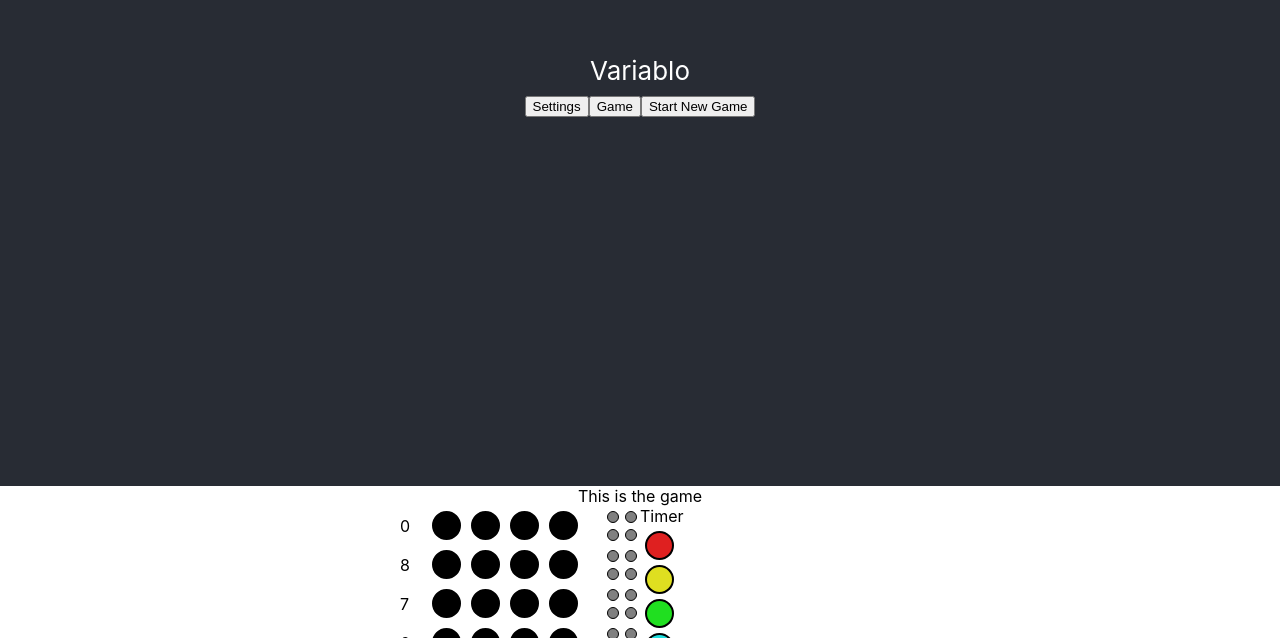
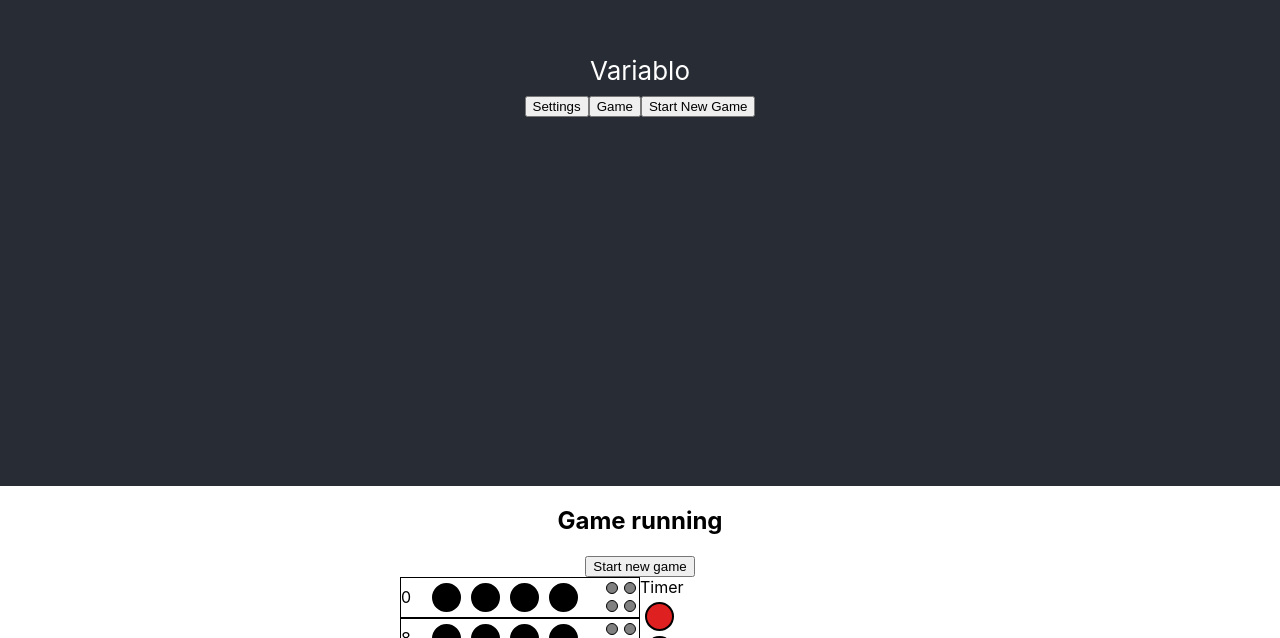
Before and after one commit to Radivis/combinatio, a React (Create React App) app: page / in a window 1280 px wide. Shown: the part 314-952 px from the top of the page. Built offline with nearby package versions, Linux system fonts and the light colour scheme.

Commit message:
Attempt at implementing revelation of solution

```diff
--- a/src/components/Game/Game.tsx
+++ b/src/components/Game/Game.tsx
@@ -1,5 +1,5 @@
-import { useState, useEffect } from "react";
-import { numPinsPerRow } from "../../constants";
+import { useState, useEffect, useCallback } from "react";
+import { numPinsPerRow, gameStates } from "../../constants";
 
 import GameRow from "../GameRow/GameRow";
 import Color from "../../util/Color";
@@ -18,45 +18,74 @@ const Game = (props: gameProps) => {
     const { numRows, baseColors } = props;
 
     const defaultStartColorArray = range(numPinsPerRow).map(i => {
-        return Color.makeHsl(0, 0, 0);
+        return Color.makeHsl(1, 0, 0);
     })
+
 
     const [activeRowIndex, setActiveRowIndex] = useState(1);
     const [solutionColors, setSolutionColors] = useState([...defaultStartColorArray]);
+    const [gameState, setGameState] = useState(gameStates[0]);
+    const [shouldClearBoard, setShouldClearBoard] = useState(false);
+
+    const generateSolutionColors = useCallback((): Color[] => {
+        return range(numPinsPerRow).map(i => {
+            return baseColors[~~(Math.random()*baseColors.length -1)];
+        });
+    }, [baseColors])
 
     const rowKeys = range(numRows+1, 1);
 
+    const restartGame = () => {
+        setGameState(gameStates[0]);
+        setSolutionColors(generateSolutionColors());
+        setActiveRowIndex(1);
+        setShouldClearBoard(true);
+    };
+
     // Generate the solutionColors in a useEffect, so that they don't change after each re-render!
     useEffect(() => {
-        const _solutionColors = range(numPinsPerRow).map(i => {
-            return baseColors[~~(Math.random()*baseColors.length -1)];
-        });
+        const _solutionColors = generateSolutionColors();
         setSolutionColors(_solutionColors);
-    }, [baseColors]);
+    }, [baseColors, generateSolutionColors]);
 
     console.log('Game.tsx solution colors: ', solutionColors);
 
     return <div>
-        This is the game
+        {gameState === gameStates[0] && <h2>Game running</h2>}
+        {gameState === gameStates[1] && <h2>Game won!</h2>}
+        {gameState === gameStates[2] && <h2>Game lost!</h2>}
+        <button onClick={restartGame}>
+            Start new game
+        </button>
         <div className="game">
             <div className="board">
                 <GameRow
                     key={0}
                     rowKey={0}
+                    numRows={numRows}
                     baseColors={baseColors}
                     initialColors={defaultStartColorArray}
                     solutionColors={solutionColors}
                     activeRowIndex = {activeRowIndex}
                     setActiveRowIndex = {setActiveRowIndex}
+                    gameState = {gameState}
+                    setGameState = {setGameState}
+                    shouldClearBoard = {shouldClearBoard}
+                    setShouldClearBoard = {setShouldClearBoard}
                 />
                 {rowKeys.reverse().map(rowKey => <GameRow
                     key={rowKey}
                     rowKey={rowKey}
+                    numRows={numRows}
                     baseColors={baseColors}
                     initialColors={defaultStartColorArray}
                     solutionColors={solutionColors}
                     activeRowIndex = {activeRowIndex}
                     setActiveRowIndex={setActiveRowIndex}
+                    gameState = {gameState}
+                    setGameState = {setGameState}
+                    shouldClearBoard = {shouldClearBoard}
+                    setShouldClearBoard = {setShouldClearBoard}
                 />)}
             </div>
             <div className="side-panel">
--- a/src/components/GameRow/GameRow.css
+++ b/src/components/GameRow/GameRow.css
@@ -3,4 +3,5 @@
     flex-direction: row;
     align-items: center;
     justify-content: space-between;
+    border: 1px solid black;
 }
--- a/src/components/GameRow/GameRow.tsx
+++ b/src/components/GameRow/GameRow.tsx
@@ -1,22 +1,40 @@
-import { Dispatch, SetStateAction, useState, useReducer } from "react";
+import { Dispatch, SetStateAction, useState, useEffect } from "react";
 
 import Color from "../../util/Color";
 import ColorRow from "../ColorRow/ColorRow";
 import InfoPins from "../InfoPins/InfoPins";
 
 import './GameRow.css';
+import { gameStates, numPinsPerRow } from "../../constants";
 
 interface gameRowProps {
     rowKey: number;
+    numRows: number;
     baseColors: Color[];
     solutionColors: Color[];
     initialColors: Color[];
     activeRowIndex: number;
     setActiveRowIndex: Dispatch<SetStateAction<number>>;
+    gameState: string;
+    setGameState: Dispatch<SetStateAction<string>>;
+    shouldClearBoard: boolean;
+    setShouldClearBoard: Dispatch<SetStateAction<boolean>>;
 }
 
 const GameRow = (props: gameRowProps) => {
-    const { rowKey, baseColors, initialColors, solutionColors, activeRowIndex, setActiveRowIndex } = props;
+    const {
+        rowKey,
+        numRows,
+        baseColors,
+        initialColors,
+        solutionColors,
+        activeRowIndex,
+        setActiveRowIndex,
+        gameState,
+        setGameState,
+        shouldClearBoard,
+        setShouldClearBoard
+    } = props;
 
     // console.log(`GameRow ${rowKey} initialColors: `, initialColors);
 
@@ -30,9 +48,17 @@ const GameRow = (props: gameRowProps) => {
 
     // console.log(`GameRow ${rowKey} colors: `, colors);
 
+    const revealSolution = () => {
+        console.log('revealSolution called');
+        console.log('solutionColors', solutionColors);
+        console.log('[...solutionColors].map(color => color.clone())', [...solutionColors].map(color => color.clone()));
+        /*if (rowKey === 0) */ setColors(() => [...solutionColors].map(color => color.clone()));
+        console.log('colors', colors);
+    }
+
     const onSumbitRow = () => {
-        console.log('colors', colors);
-        console.log('solutionColors', solutionColors);
+        // Disable board clearing
+        setShouldClearBoard(false);
 
         // Compute number of fully correct pins
         let _numFullyCorrect = 0;
@@ -65,8 +91,28 @@ const GameRow = (props: gameRowProps) => {
 
         setNumCorrectColor(_numCorrectColor);
 
+
+
         setActiveRowIndex(activeRowIndex+1);
+
+        // Check for victory condition
+        if (_numFullyCorrect === numPinsPerRow) {
+            setGameState(gameStates[1]);
+            revealSolution();
+            return;
+        }
+
+        // Check for running out of rows -> loss
+        if (activeRowIndex === numRows) {
+            setGameState(gameStates[2]);
+            revealSolution();
+            return;
+        }
     }
+
+    useEffect(() => {
+        if (shouldClearBoard) setColors([...initialColors]);
+    }, [shouldClearBoard, initialColors]);
 
     return <div className="game-row">
         {rowKey}
@@ -83,6 +129,7 @@ const GameRow = (props: gameRowProps) => {
             isActiveRow = {activeRowIndex === rowKey}
             numCorrectColor = {numCorrectColor}
             numFullyCorrect = {numFullyCorrect}
+            shouldClearBoard = {shouldClearBoard}
         />
     </div>
 }
--- a/src/components/InfoPins/InfoPins.tsx
+++ b/src/components/InfoPins/InfoPins.tsx
@@ -10,16 +10,17 @@ interface infoPinsProps {
     isActiveRow: boolean;
     numCorrectColor: number;
     numFullyCorrect: number;
+    shouldClearBoard: boolean;
 };
 
 const InfoPins = (props: infoPinsProps) => {
-    const { rowKey, onSubmitRow, isActiveRow, numCorrectColor, numFullyCorrect } = props;
+    const { rowKey, onSubmitRow, isActiveRow, numCorrectColor, numFullyCorrect, shouldClearBoard } = props;
 
     const pinClasses: string[] = new Array(numPinsPerRow).fill('info-pin');
 
     pinClasses.forEach((_pinClass: string, index: number) => {
-        if (numFullyCorrect > index) pinClasses[index] += ' black';
-        else if (numCorrectColor > index) pinClasses[index] += ' white';
+        if (numFullyCorrect > index && shouldClearBoard === false) pinClasses[index] += ' black';
+        else if (numCorrectColor > index && shouldClearBoard === false) pinClasses[index] += ' white';
         else pinClasses[index] += ' grey';
     });
 
--- a/src/constants.ts
+++ b/src/constants.ts
@@ -3,3 +3,4 @@ export const defaultNumRows = 8;
 export const defaultNumColors = 6;
 export const defaultBaseSaturation = 75;
 export const defaultBaseLightness = 50;
+export const gameStates = ['running', 'won', 'lost', 'initalizing'];
```
